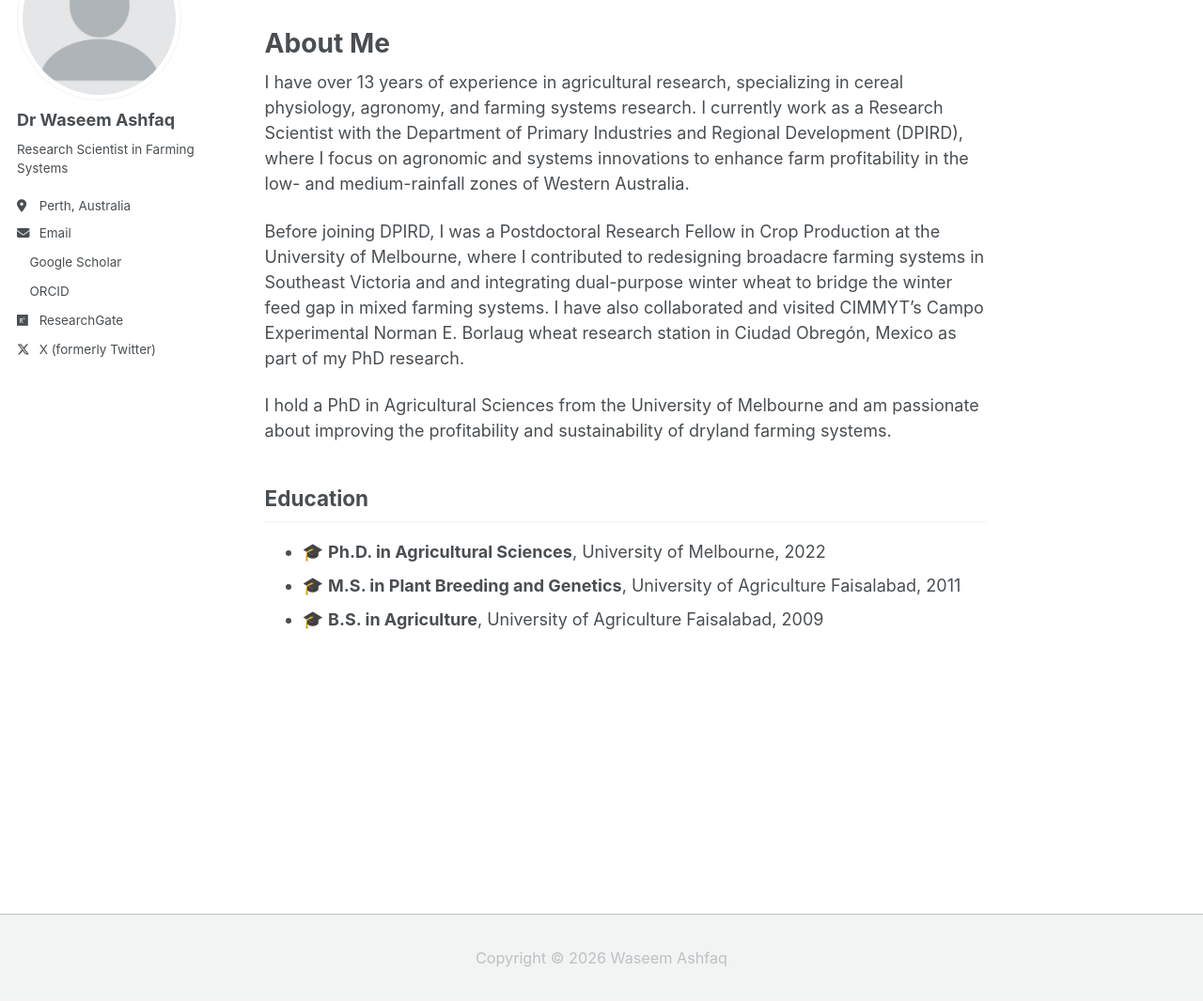
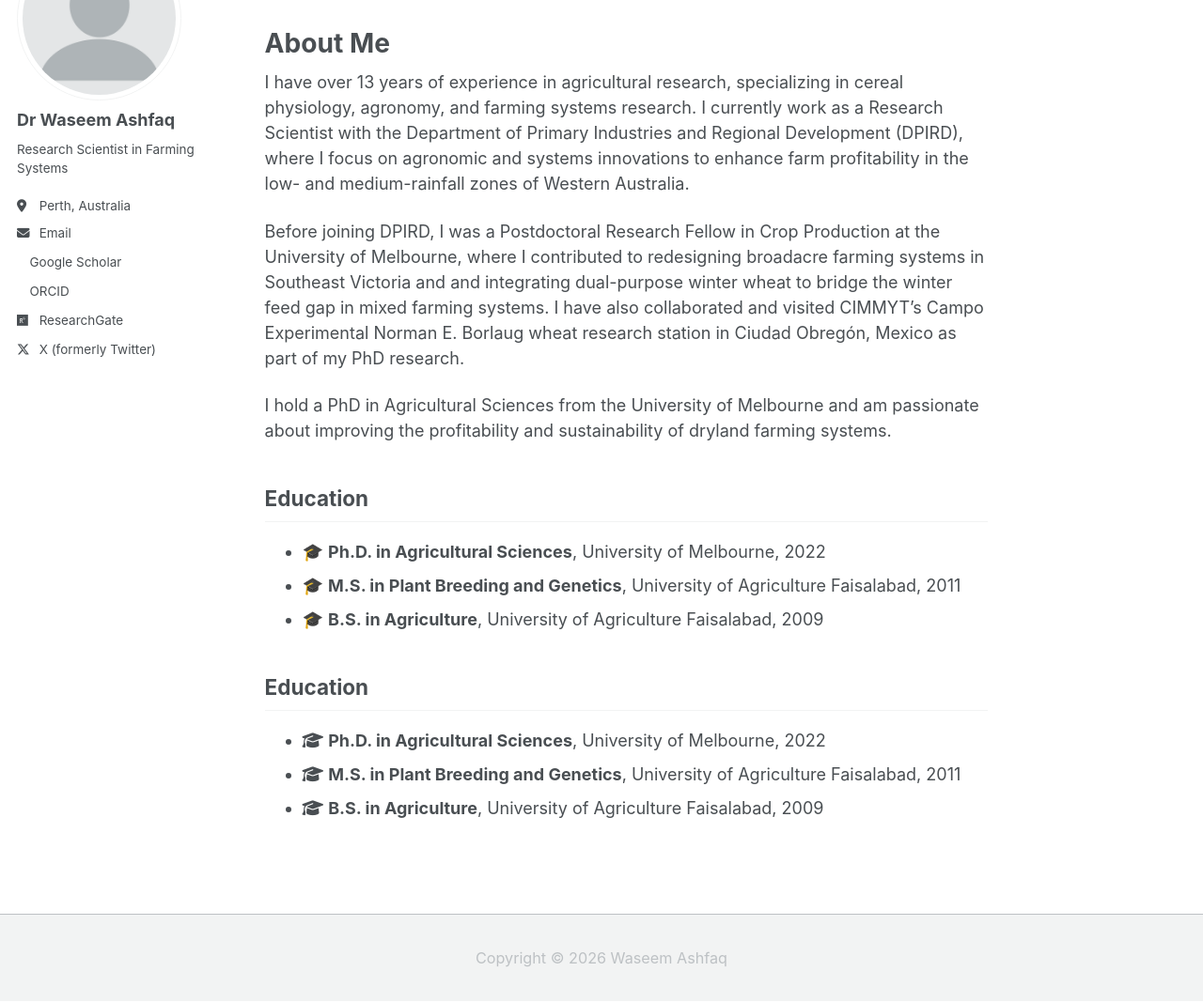
Before and after one commit to washfaq/waseemashfaq.github.io, a Jekyll site: the page built from _pages/about.md, in a window 1280 px wide and 1236 px high, cut to the strip 169-1236 px from the top of the window. Shown: the whole strip at 94% size. Built offline with Jekyll 4.4.1, drawn with Linux system fonts in a browser that asks for light colours; a script bundle is joined from its source files by our own code; library files that are not in the unit come from our copies.

Commit message:
Update about.md

```diff
--- a/_pages/about.md
+++ b/_pages/about.md
@@ -19,3 +19,10 @@ I hold a PhD in Agricultural Sciences from the University of Melbourne and am pa
 - 🎓 **Ph.D. in Agricultural Sciences**, University of Melbourne, 2022
 - 🎓 **M.S. in Plant Breeding and Genetics**, University of Agriculture Faisalabad, 2011
 - 🎓 **B.S. in Agriculture**, University of Agriculture Faisalabad, 2009
+
+
+## Education
+
+- <i class="fa-solid fa-graduation-cap"></i> **Ph.D. in Agricultural Sciences**, University of Melbourne, 2022
+- <i class="fa-solid fa-graduation-cap"></i> **M.S. in Plant Breeding and Genetics**, University of Agriculture Faisalabad, 2011
+- <i class="fa-solid fa-graduation-cap"></i> **B.S. in Agriculture**, University of Agriculture Faisalabad, 2009
```
